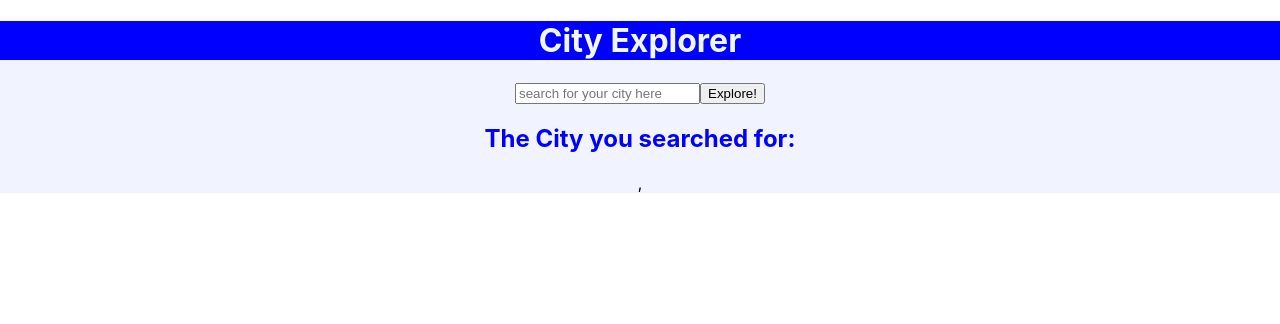
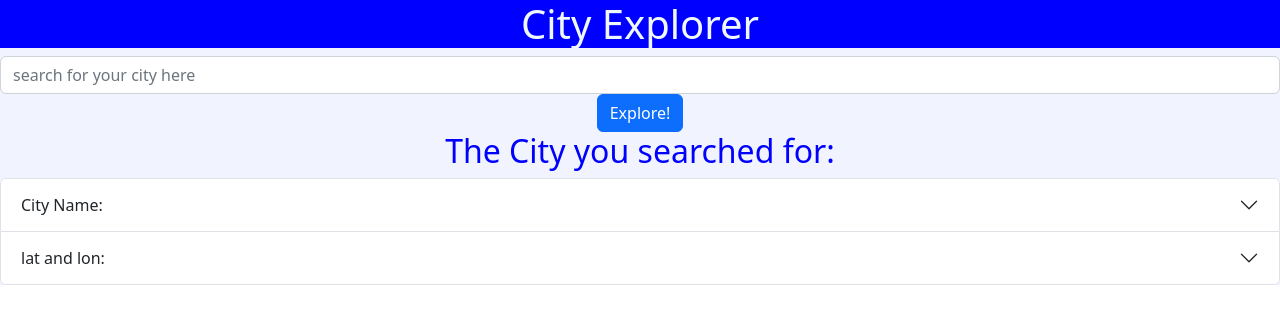
Before and after one commit to BedlaminGoliath/city-explorer, a React (Create React App) app: page / in a window 1280 px wide. Shown: the top 324 px of the page. Built offline with nearby package versions, Linux system fonts and the light colour scheme.

Commit message:
changes with Gaz

```diff
--- a/src/App.js
+++ b/src/App.js
@@ -2,7 +2,11 @@ import React from 'react'
 import './App.css';
 import axios from 'axios';
 import Map from './Map';
-import { Form, Button, } from 'react-bootstrap';
+import Form from 'react-bootstrap/Form';
+import Button from 'react-bootstrap/Button';
+import Accordion from 'react-bootstrap/Accordion';
+import Alert from 'react-bootstrap/Alert';
+import 'bootstrap/dist/css/bootstrap.min.css';
 
 class App extends React.Component {
   constructor(props) {
@@ -12,27 +16,32 @@ class App extends React.Component {
       location: '',
       lat: '',
       lon: '',
-      mapUrl: ''
+      mapUrl: '',
+      errorMessage: ''
     }
   }
   handleChange = (event) => {
     this.setState({ searchQuery: event.target.value })
   }
 
-  getLocation = async () => {
-
+  getLocation = async (event) => {
+    this.setState({searchQuery: event.target.value})
     // things to change for the sake of the pull request
     // key: YOUR_ACCESS_TOKEN
     // q: SEARCH_STRING
     // format: 'json'
-
+    try {
       const url = `https://us1.locationiq.com/v1/search.php?key=${process.env.REACT_APP_LOCATIONIQ_KEY}&q=${this.state.searchQuery}&format=json`;
       console.log('url ', url);
       // .query
       const response = await axios.get(url);
       console.log('response Object: ', response);
       console.log(response.data[0].lat, response.data[0].lon);
-    this.setState({ location: response.data[0].display_name, lat: response.data[0].lat, lon: response.data[0].lon })
+      this.setState({ location: response.data[0].display_name, lat: response.data[0].lat, lon: response.data[0].lon, errorMessage: false });
+
+    } catch (error) {
+      this.setState({ errorMessage: true })
+    }
   }
 
   render() {
@@ -43,26 +52,44 @@ class App extends React.Component {
 
             <h1>City Explorer</h1>
 
-            <Form>
-          <div className='form'>
-            <Form.Label></Form.Label>
+            <Form >
               <Form.Control
                 type="text" onChange={this.handleChange}
                 placeholder="search for your city here"
               />
-          <Button onClick={this.getLocation}>Explore!</Button>
-            </div>
+              <Button onClick ={this.getLocation}>Explore!</Button>
+              {this.state.errorMessage &&
+                < Alert key='primary' type='danger'><p> enter a valid query</p></Alert>}
             </Form>
-          <h2>The City you searched for:{this.state.location.display_name}</h2>
+            <h2>The City you searched for: {this.state.location}</h2>
             {this.state.location &&
               <Map map={`https://maps.locationiq.com/v3/staticmap?key=${process.env.REACT_APP_LOCATIONIQ_KEY}&center=${this.state.lat},${this.state.lon}&zoom=12`} />
             }
-          <p>{this.state.lat}, {this.state.lon}</p>
+            <Accordion>
+              <Accordion.Item eventKey='0'>
+                <Accordion.Header>
+                  City Name:
+                </Accordion.Header>
+                <Accordion.Body>
+                  <h2>{this.state.location}</h2>
+                </Accordion.Body>
+              </Accordion.Item>
+              <Accordion.Item eventKey='1'>
+                <Accordion.Header>
+                  lat and lon:
+                </Accordion.Header>
+                <Accordion.Body>
+                  <h2> lat {this.state.lat}, lon {this.state.lon}</h2>
+                </Accordion.Body>
+              </Accordion.Item>
 
+
+
+            </Accordion>
           </div>
-        {/* <Container>
 
-      </Container> */}
+
+
         </div>
       </>
     );
--- a/src/index.js
+++ b/src/index.js
@@ -2,6 +2,7 @@ import React from 'react';
 import ReactDOM from 'react-dom/client';
 import './index.css';
 import App from './App';
+import 'bootstrap/dist/css/bootstrap.min.css';
 
 
 const root = ReactDOM.createRoot(document.getElementById('root'));
```
Lines whose indentation alone changed are shown as unchanged.
